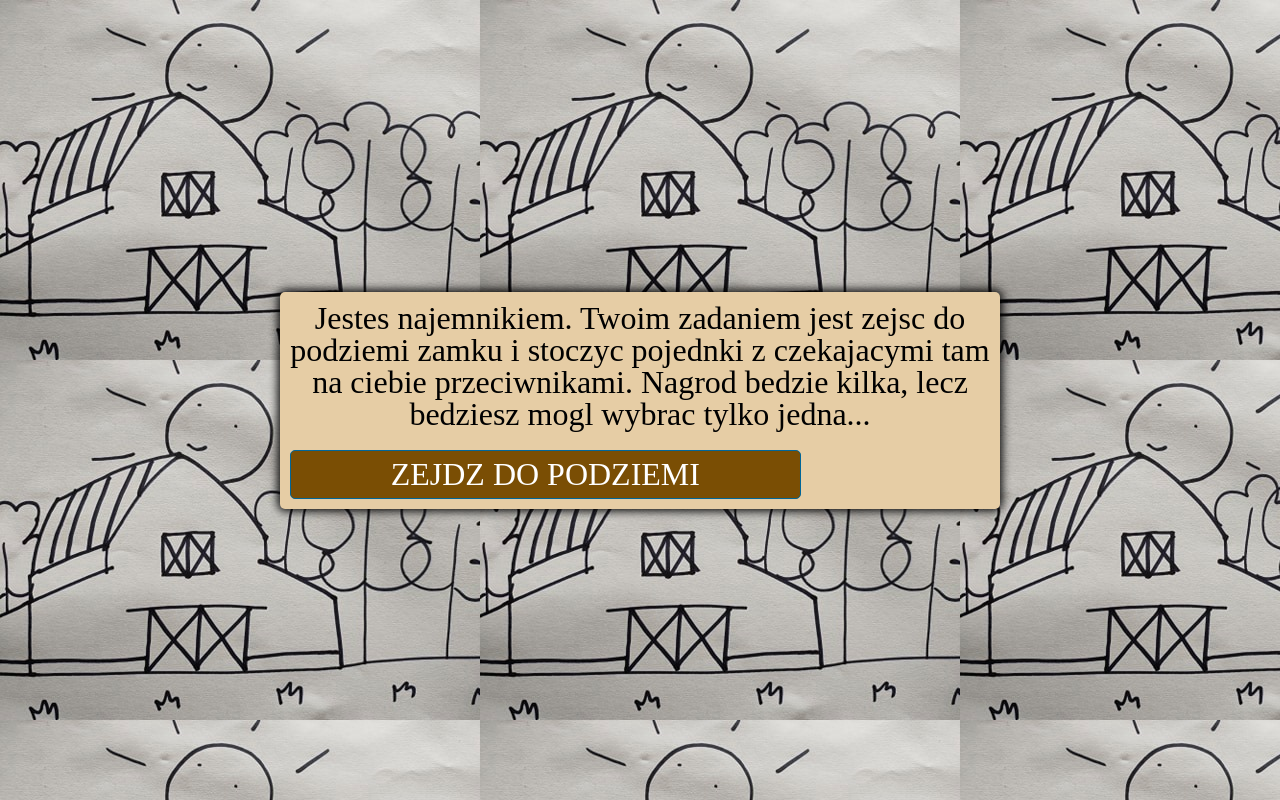
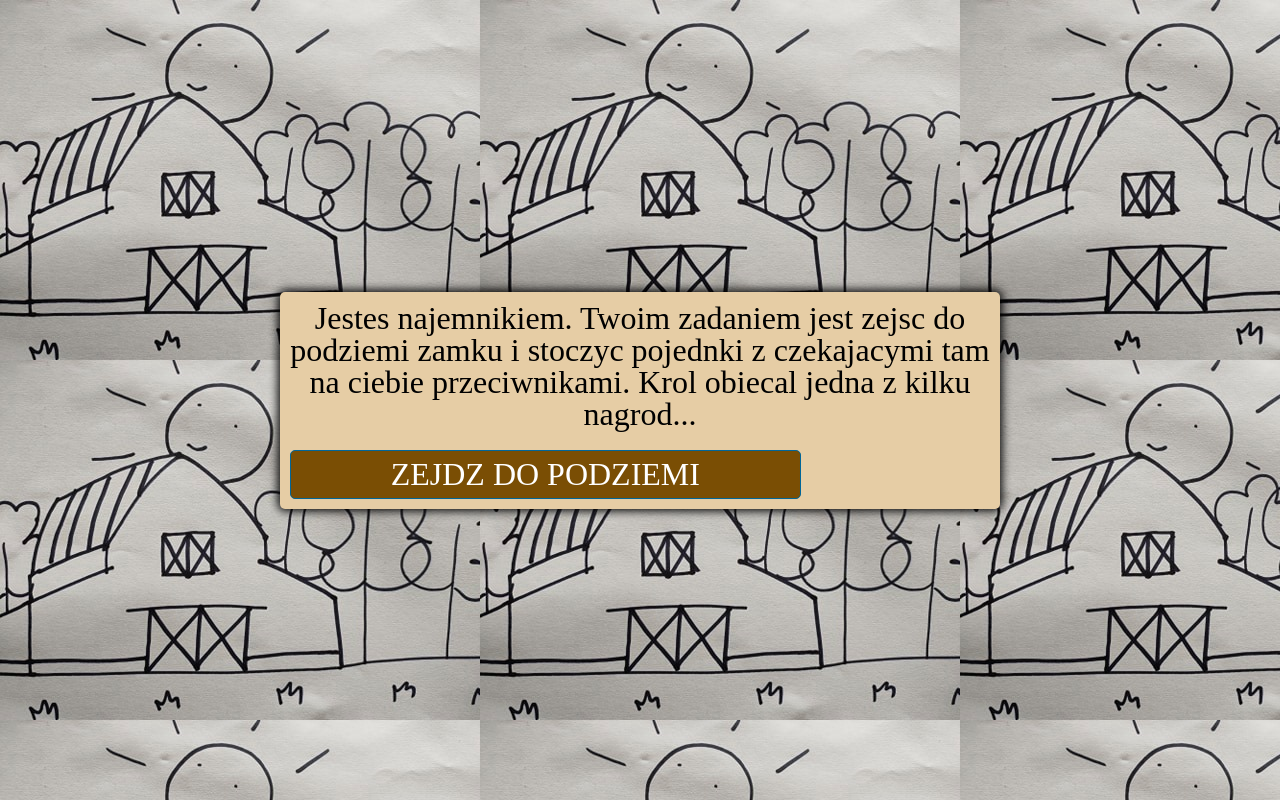
Before and after one commit to marekjudzinski/text-adventure-rpg, a website: page index.html in a window 1280 px wide. Drawn offline with Linux system fonts and the light colour scheme; files whose address does not match are found by name; a web font is replaced by a local one.

Commit message:
Wstepnie calosc fabuly

```diff
--- a/game.js
+++ b/game.js
@@ -45,7 +45,7 @@ function selectOption(option) {
 const textNodes = [
     {
         id: 1,
-        text: 'Jestes najemnikiem. Twoim zadaniem jest zejsc do podziemi zamku i stoczyc pojednki z czekajacymi tam na ciebie przeciwnikami. Nagrod bedzie kilka, lecz bedziesz mogl wybrac tylko jedna...',
+        text: 'Jestes najemnikiem. Twoim zadaniem jest zejsc do podziemi zamku i stoczyc pojednki z czekajacymi tam na ciebie przeciwnikami. Krol obiecal jedna z kilku nagrod...',
         options: [
             {
                 text: 'ZEJDZ DO PODZIEMI',
@@ -460,6 +460,102 @@ const textNodes = [
                 nextText: -1
             }
         ]
+    },
+    {
+        id: 4,
+        text: 'Mimo glebokich ciemnosci udaje ci sie uslyszec potwora. Wykonales akrobatyczny unik i namierzyles przeciwnika. Slyszysz jak rozjuszona bestia ponawia atak. Ponownie odskoczyles i kontratakowales wroga istote. Uslyszales gluche stekniecie i dzwiek opadajacego na podloge ciala. Dzieki miksturze udalo ci sie uslszec cos jeszcze... Podchodzisz do miejsca, z ktorego zaatakowala bestia, kucasz i ponownie slyszysz skrzypniecie luznych desek...',
+        options: [
+            {
+                text: 'ZOSTAW DESKI W SPOKOJU',
+                nextText: 36
+            },
+            {
+                text: 'SPROBUJ PODNIESC DESKI',
+                nextText: 37
+            }
+        ]
+    },
+    {
+        id: 36,
+        text: 'Dzialanie mikstury powoli slabnie - ty tez zaczynasz slabnac. Nie dosc, ze nic nie widzisz to powoli tez przestajesz slyszec... W koncu docierasz do drzwi. Moze czas aby uzyc mikstury poprawiajacej widzenie w ciemnosci?',
+        options: [
+            {
+                text: 'WYPIJ MIKSTURE POPRAWIAJACA WZROK',
+                nextText: 11
+            },
+            {
+                text: 'OTWORZ DRZWI',
+                nextText: 12
+            }
+        ]
+    },
+    {
+        id: 37,
+        text: 'Ciekawe... Znalazles ukryte schody. Prowadza jeszcze glebiej w dol podziemi. Tym razem nadszedl czas na miksture poprawiajaca wzrok. Widzisz, ze schody zdaja sie nie miec konca, jakby prowadzily do samego piekla... Po dlugiej podrozy w dol docierasz do wielkiego pomieszczenia. Widzisz... Ogromne probowki? W srodku znajduja sie ciala... Dzieki dzialaniu mikstury slysysz odlegle szepty. Ktos idzie w twoim kierunku.',
+        options: [
+            {
+                text: 'SZYBKO, UKRYJ SIE',
+                nextText: 38
+            },
+            {
+                text: 'STAW CZOLA ZBLIZAJACYM SIE POSTACIOM',
+                nextText: 39
+            }
+        ]
+    },
+    {
+        id: 39,
+        text: 'Trafiles na samego krola i jakiegos jegomoscia, ktorego wczesniej nie widziales na oczy. Twoja osoba wprawia dwojke w oslupienie. Podejrzany jegomosc pierwszy otrzasnal sie, pstryknal palcami i po chwili poczules ciezkie uderzenie w potylice. Tracisz przytomnosc...',
+        options: [
+            {
+                text: 'GAME OVER',
+                nextText: -1
+            }
+        ]
+    },
+    {
+        id: 38,
+        text: 'Bedac dobrze ukrytym, slyszysz rozmowe... krola z naukowcem? Wnioski plynace z rozmowy wprawiaja cie w oslupienie. Wszystkie ciala, ktore widzisz w probowkach naleza do mieszkancow krolestwa. Porwani sa poddawani licznym mutacjom i to oni stanowia zagrozenie czychajace w podziemiach...',
+        options: [
+            {
+                text: 'POCZEKAJ AZ DWOJKA PRZEJDZIE OBOK CIEBIE',
+                nextText: 40
+            },
+            {
+                text: 'WYJDZ NAPRZECIW DWOJCE',
+                nextText: 41
+            }
+        ]
+    },
+    {
+        id: 40,
+        text: 'Gdy jest juz bezpiecznie, udaje ci sie zlapac oddech... Kreci ci sie w glowie ale w koncu dochodzisz do siebie. Czas zrobic rozpierdol... Podchodzisz do kazdej probowki pokolei i rozwalasz je. Wiekszosc cial jest martwa, ale pare z nich zaczyna rozumiec co sie stalo. Sa wolni. I glodni zemnsty. Odsuwasz sie i pozwalasz mutantom pobiec za krolem i naukowcem.',
+        options: [
+            {
+                text: 'WROC NA GORE',
+                nextText: 42
+            }
+        ]
+    },
+    {
+        id: 42,
+        text: 'Nie uszedles daleko gdy zobaczyles cialo krola i naukowca... w nienajlepszym stanie. Mutanci zebrali sie nad nimi lecz gdy zdali sobie sprawe z twojej obecnosci, odwrocili sie i zdaje sie, czekali na twoje rozkazy. To byl twoj czas. Zdjales ubranie z krola, zalozyles je i w eskorcie mutantow oglosiles sie nowym, sprawiedliwym wladca!',
+        options: [
+            {
+                text: 'THE END',
+                nextText: -1
+            }
+        ]
+    },
+    {
+        id: 41,
+        text: 'Twoja osoba wprawia dwojke w oslupienie. Podejrzany jegomosc pierwszy otrzasnal sie, pstryknal palcami i po chwili poczules ciezkie uderzenie w potylice. Tracisz przytomnosc...',
+        options: [
+            {
+                text: 'THE END',
+                nextText: -1
+            }
+        ]
     }
 ]
 
--- a/scss/settings/_container.scss
+++ b/scss/settings/_container.scss
@@ -7,7 +7,6 @@ body{
   width: 100vw;
   height: 100vh;
   box-sizing: border-box;
-  background-image: url("images/barn2.jpg");
 }
 
 
```
